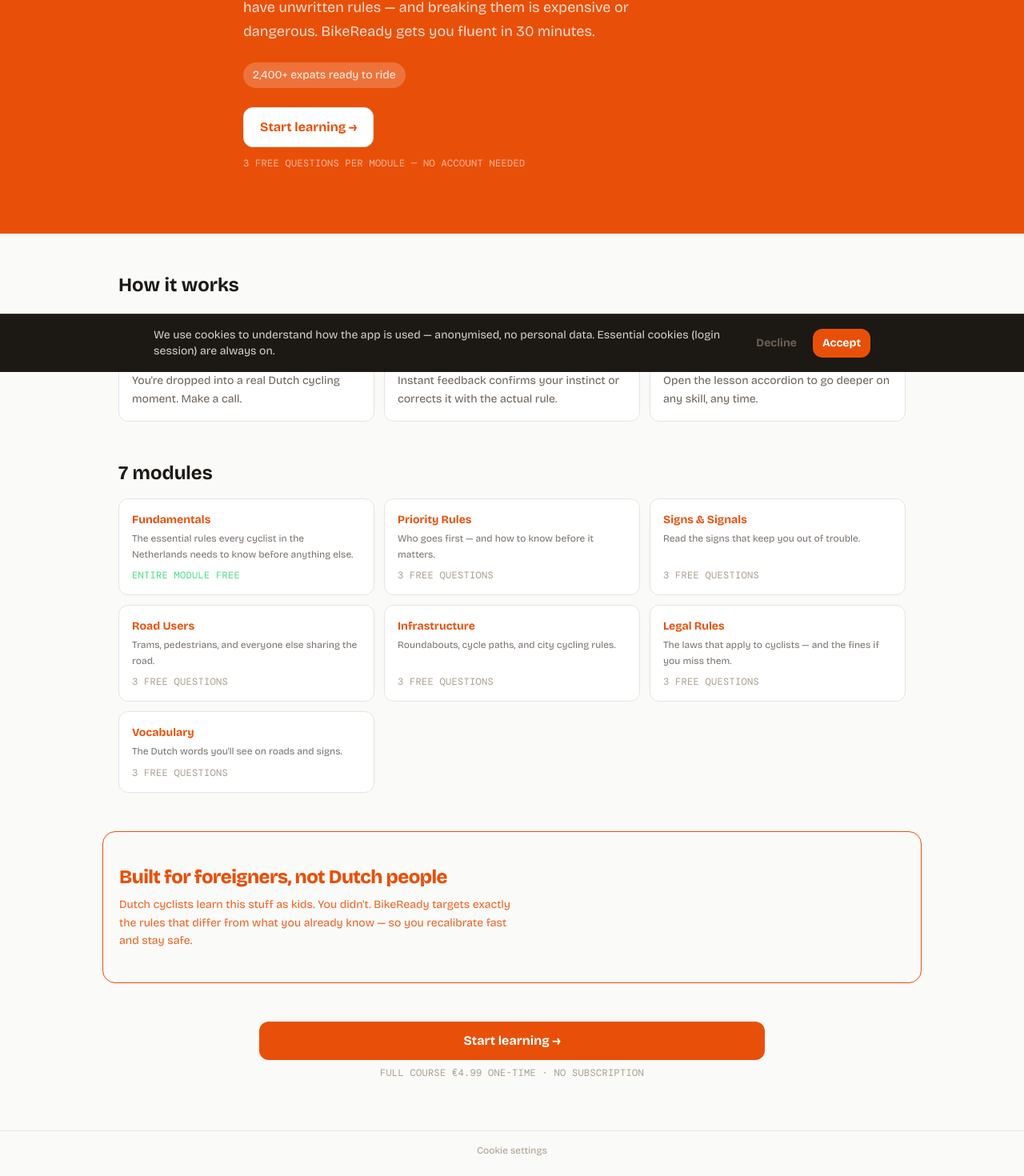
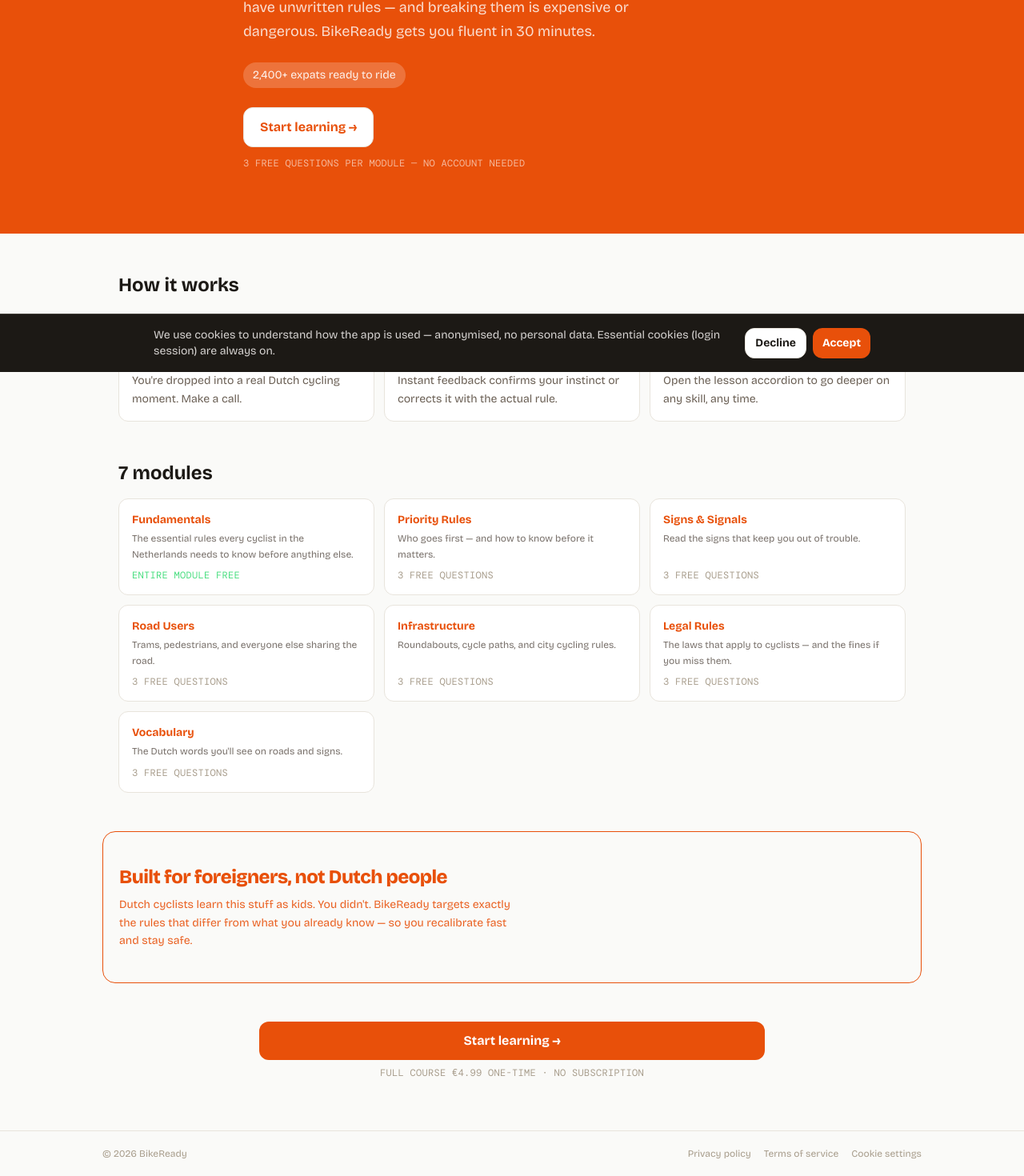
Before and after one commit to seanreilly11/bike-ready, a Next.js app: page / in a window 1280 px wide. Shown: the part 335-1805 px from the top of the page at 80% size. Built offline with nearby package versions, Linux system fonts and the light colour scheme; no server answers.

Commit message:
feat: update footer to include terms of service link and improve cookie settings button styling

```diff
--- a/components/layout/CookieConsentBanner.tsx
+++ b/components/layout/CookieConsentBanner.tsx
@@ -36,12 +36,7 @@ export function CookieConsentBanner() {
           personal data. Essential cookies (login session) are always on.
         </p>
         <div className="flex shrink-0 gap-2">
-          <Button
-            variant="ghost"
-            size="sm"
-            className="text-stone-300 hover:text-white"
-            onClick={decline}
-          >
+          <Button variant="secondary" size="sm" onClick={decline}>
             Decline
           </Button>
           <Button variant="primary" size="sm" onClick={accept}>
--- a/components/layout/Footer.tsx
+++ b/components/layout/Footer.tsx
@@ -1,5 +1,6 @@
 "use client";
 
+import Link from "next/link";
 import { COOKIE_SETTINGS_EVENT } from "@/components/layout/CookieConsentBanner";
 
 export function Footer() {
@@ -8,14 +9,32 @@ export function Footer() {
   }
 
   return (
-    <footer className="border-t border-stone-200 py-4 px-5">
-      <div className="max-w-5xl mx-auto flex items-center justify-center">
-        <button
-          onClick={openCookieSettings}
-          className="text-xs text-stone-400 hover:text-stone-600 transition-colors focus-visible:outline-none focus-visible:ring-2 focus-visible:ring-orange focus-visible:ring-offset-2 rounded"
-        >
-          Cookie settings
-        </button>
+    <footer className="border-t border-stone-200 py-5 px-5">
+      <div className="max-w-5xl mx-auto flex flex-col items-center gap-3 sm:flex-row sm:justify-between">
+        <p className="text-xs text-stone-400">
+          © {new Date().getFullYear()} BikeReady
+        </p>
+        <nav className="flex items-center gap-4" aria-label="Footer">
+          <Link
+            href="/privacy"
+            className="text-xs text-stone-400 hover:text-stone-600 transition-colors focus-visible:outline-none focus-visible:ring-2 focus-visible:ring-orange focus-visible:ring-offset-2 rounded"
+          >
+            Privacy policy
+          </Link>
+          <Link
+            href="/terms"
+            className="text-xs text-stone-400 hover:text-stone-600 transition-colors focus-visible:outline-none focus-visible:ring-2 focus-visible:ring-orange focus-visible:ring-offset-2 rounded"
+          >
+            Terms of service
+          </Link>
+          <button
+            onClick={openCookieSettings}
+            type="button"
+            className="text-xs text-stone-400 cursor-pointer hover:text-stone-600 transition-colors focus-visible:outline-none focus-visible:ring-2 focus-visible:ring-orange focus-visible:ring-offset-2 rounded"
+          >
+            Cookie settings
+          </button>
+        </nav>
       </div>
     </footer>
   );
```
